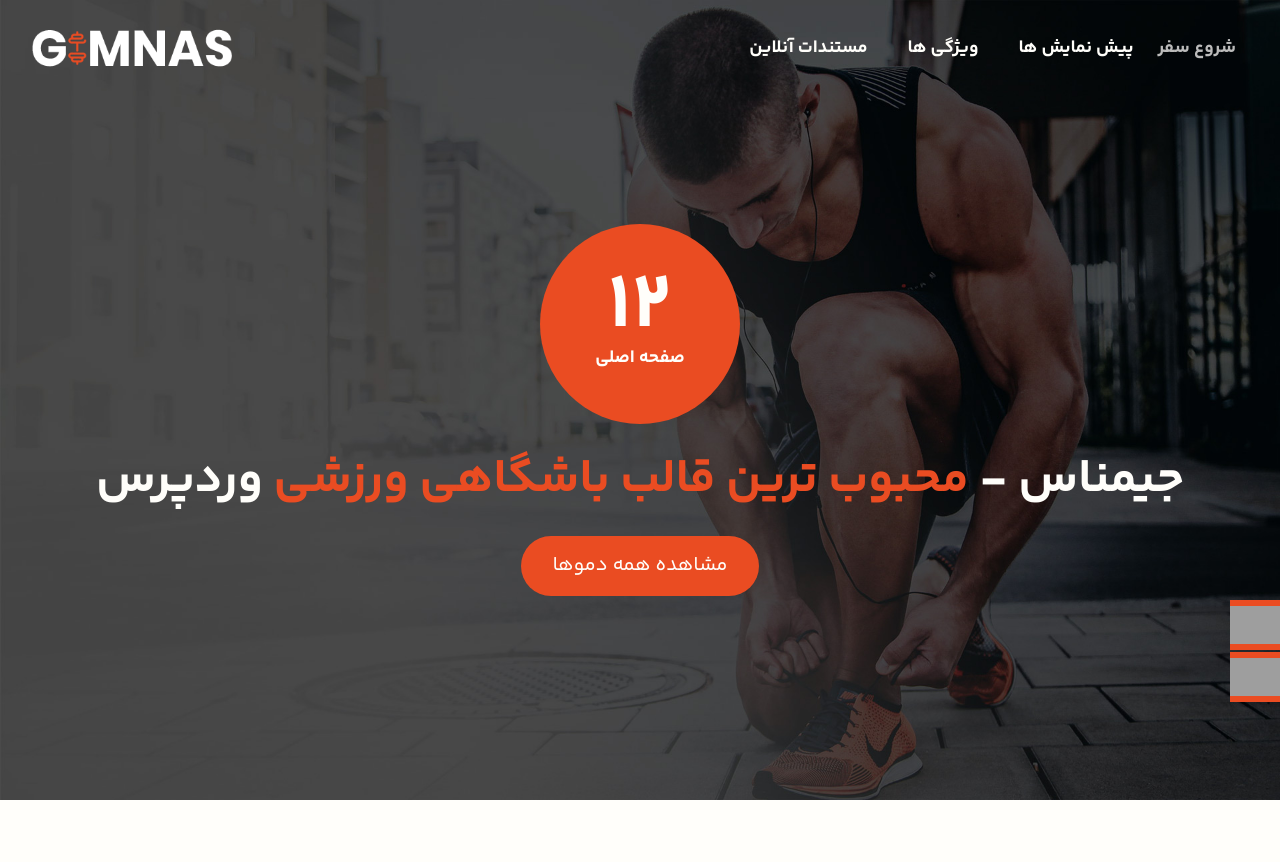
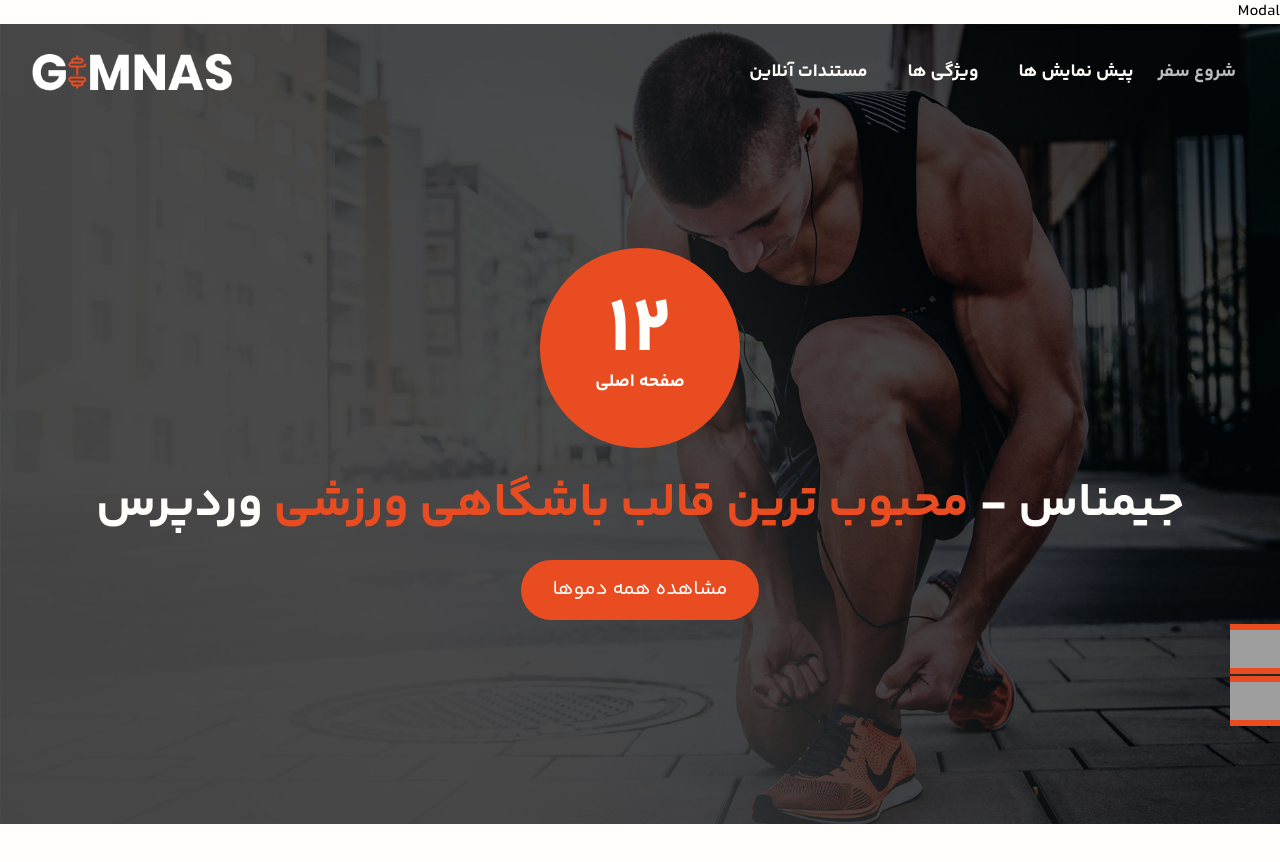
Before and after one commit to mahyarErshad/gimnas, a React (Vite) app: page / in a window 1280 px wide. Shown: the top 862 px of the page. Built offline with nearby package versions, Linux system fonts and the light colour scheme; grey boxes are pictures that could not be loaded.

Commit message:
Modal has imported

```diff
--- a/src/App.jsx
+++ b/src/App.jsx
@@ -1,9 +1,11 @@
 import React from "react";
 import MainHeader from "./components/Header/MainHeader";
+import Modal from "./components/Utils/Modal/Modal";
 
 function App() {
   return (
     <>
+      <Modal />
       <MainHeader />
     </>
   );
```
